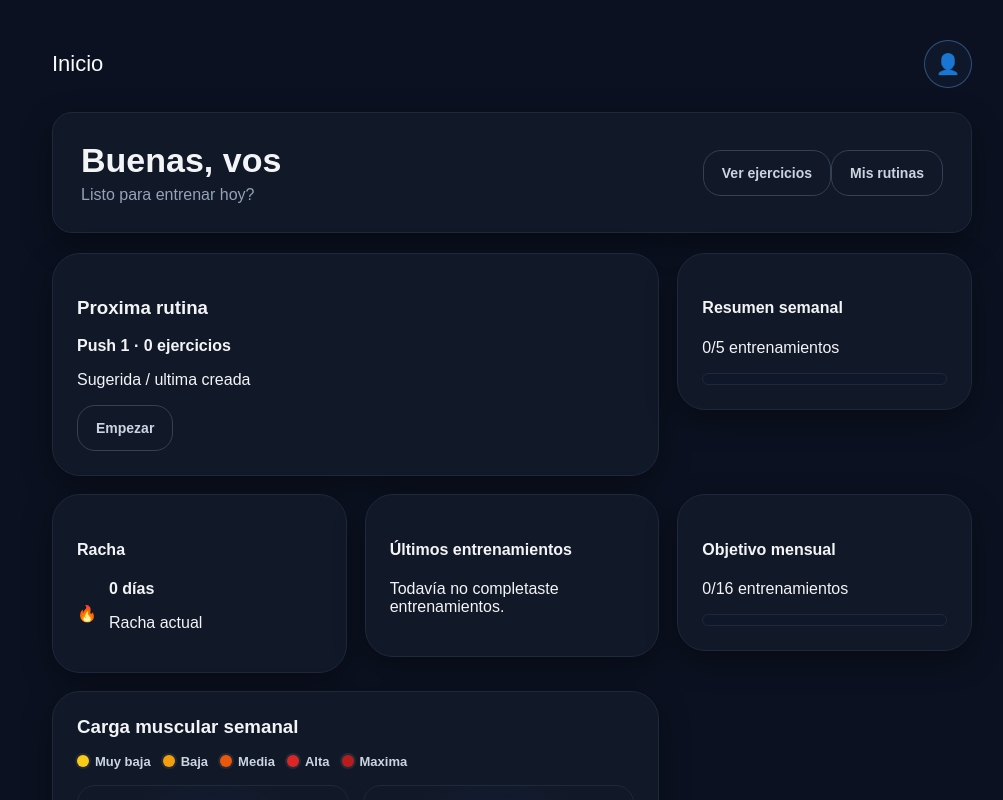
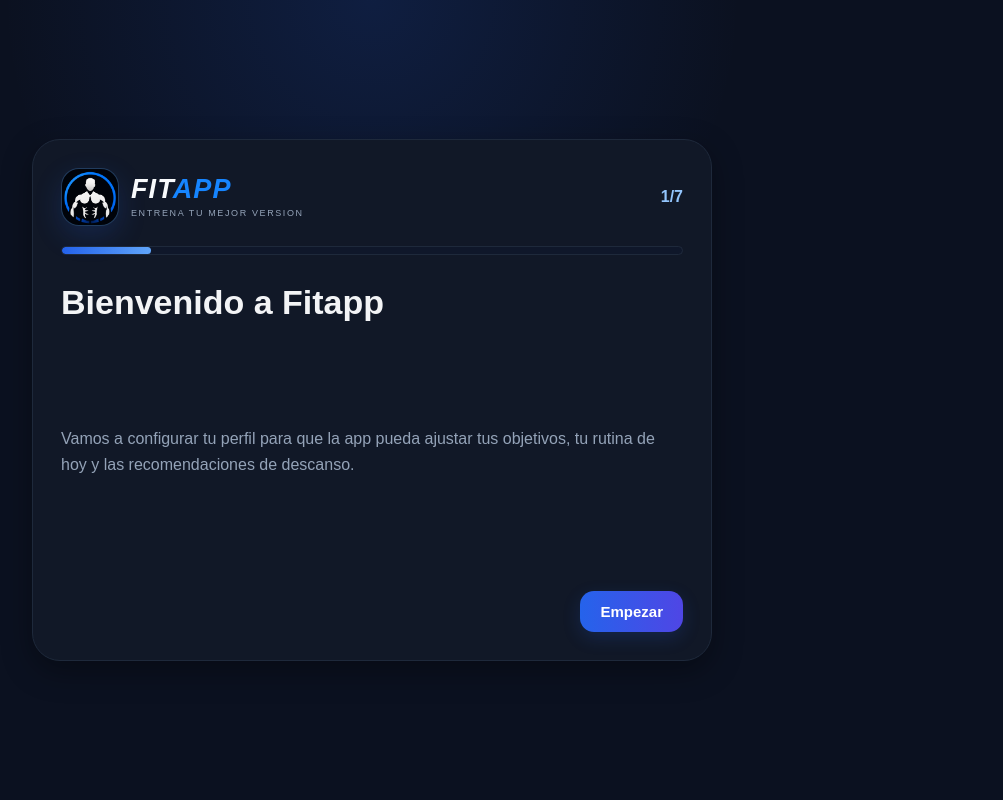
Before and after one commit to tucuvillalonga/gym-trainer, a React (Vite) app: page / in a window 1280 px wide. Shown: the top 800 px of the page, without its empty margins (268-1271 px from the left). Built offline with nearby package versions, Linux system fonts and the light colour scheme.

Commit message:
Cambios en onboarding

```diff
--- a/src/App.tsx
+++ b/src/App.tsx
@@ -9,6 +9,8 @@ import MisRutinas from "./components/MisRutinas";
 import Dashboard from "./components/Dashboard";
 import Perfil from "./components/Perfil";
 import WorkoutRunner from "./components/WorkoutRunner";
+import Onboarding from "./components/Onboarding";
+import { usePerfil } from "./hooks/usePerfil";
 import {
   CLAVE_EJERCICIOS_PERSONALIZADOS,
   obtenerEjerciciosPersonalizados,
@@ -97,6 +99,11 @@ function App() {
   const [indiceRutinaActual, setIndiceRutinaActual] = useState(0);
   const [rutinasRestaurada, setRutinasRestaurada] = useState(false);
   const { rutinas, eliminarEjercicioDeRutina } = useRutinas();
+  const { perfil } = usePerfil();
+  const necesitaOnboarding =
+    !perfil.onboardingCompletado || perfil.nombre.trim().length === 0;
+  const [mostrarOnboarding, setMostrarOnboarding] =
+    useState(necesitaOnboarding);
   const [busqueda, setBusqueda] = useState("");
   const [grupoSeleccionado, setGrupoSeleccionado] = useState("Todos");
   const [pantalla, setPantalla] = useState<"inicio" | "ejercicios" | "rutinas" | "perfil">(
@@ -123,6 +130,12 @@ function App() {
   useEffect(() => {
     localStorage.setItem(CLAVE_FAVORITOS, JSON.stringify(favoritos));
   }, [favoritos]);
+
+  useEffect(() => {
+    if (necesitaOnboarding) {
+      setMostrarOnboarding(true);
+    }
+  }, [necesitaOnboarding]);
 
   useEffect(() => {
     localStorage.setItem(
@@ -450,6 +463,10 @@ function App() {
     localStorage.setItem(CLAVE_RUTINA_GUARDADA, JSON.stringify(payload));
   }, [rutinaEnProgreso, indiceRutinaActual, rutinaPausada]);
 
+  if (mostrarOnboarding) {
+    return <Onboarding onFinish={() => setMostrarOnboarding(false)} />;
+  }
+
   return (
     <div className="layout">
       <aside className="sidebar">
@@ -555,7 +572,7 @@ function App() {
         ) : pantalla === "rutinas" ? (
           <MisRutinas onEmpezar={iniciarEntrenamiento} />
         ) : pantalla === "perfil" ? (
-          <Perfil />
+          <Perfil onReiniciarOnboarding={() => setMostrarOnboarding(true)} />
         ) : pantalla === "ejercicios" && (
           <>
             {ejercicioSeleccionado ? (
--- a/src/components/Onboarding.tsx
+++ b/src/components/Onboarding.tsx
@@ -28,7 +28,7 @@ function Onboarding({ onFinish }: Props) {
     equipamientoDisponible: perfil.equipamientoDisponible || [],
   });
 
-  const totalPasos = 6;
+  const totalPasos = 7;
 
   function actualizar(cambios: Partial<PreferenciasPerfil>) {
     setForm((actual) => ({ ...actual, ...cambios }));
@@ -47,6 +47,7 @@ function Onboarding({ onFinish }: Props) {
     const perfilFinal = {
       ...form,
       ...cambios,
+      nombre: form.nombre.trim(),
       objetivoMensual: Math.max(
         form.objetivoSemanal * 4,
         cambios.objetivoMensual ?? form.objetivoMensual
@@ -56,6 +57,20 @@ function Onboarding({ onFinish }: Props) {
 
     setPerfil(perfilFinal);
     onFinish();
+  }
+
+  function avanzar() {
+    if (paso === 1 && form.nombre.trim().length === 0) {
+      alert("Pone tu nombre para poder crear el perfil.");
+      return;
+    }
+
+    if (paso === totalPasos - 1) {
+      terminar();
+      return;
+    }
+
+    setPaso((actual) => actual + 1);
   }
 
   return (
@@ -79,6 +94,16 @@ function Onboarding({ onFinish }: Props) {
         </div>
 
         {paso === 0 && (
+          <div className="onboarding-step onboarding-bienvenida">
+            <h1>Bienvenido a Fitapp</h1>
+            <p>
+              Vamos a configurar tu perfil para que la app pueda ajustar tus objetivos,
+              tu rutina de hoy y las recomendaciones de descanso.
+            </p>
+          </div>
+        )}
+
+        {paso === 1 && (
           <div className="onboarding-step">
             <h1>Armemos tu perfil</h1>
             <p>Con unas preguntas cortas la app puede ajustar objetivos, tiempo y recomendaciones.</p>
@@ -94,7 +119,7 @@ function Onboarding({ onFinish }: Props) {
           </div>
         )}
 
-        {paso === 1 && (
+        {paso === 2 && (
           <div className="onboarding-step">
             <h1>Objetivo principal</h1>
             <div className="onboarding-opciones">
@@ -121,7 +146,7 @@ function Onboarding({ onFinish }: Props) {
           </div>
         )}
 
-        {paso === 2 && (
+        {paso === 3 && (
           <div className="onboarding-step">
             <h1>Tu nivel</h1>
             <div className="onboarding-opciones">
@@ -147,7 +172,7 @@ function Onboarding({ onFinish }: Props) {
           </div>
         )}
 
-        {paso === 3 && (
+        {paso === 4 && (
           <div className="onboarding-step">
             <h1>Frecuencia</h1>
             <label>
@@ -183,7 +208,7 @@ function Onboarding({ onFinish }: Props) {
           </div>
         )}
 
-        {paso === 4 && (
+        {paso === 5 && (
           <div className="onboarding-step">
             <h1>Equipamiento</h1>
             <div className="onboarding-opciones">
@@ -203,7 +228,7 @@ function Onboarding({ onFinish }: Props) {
           </div>
         )}
 
-        {paso === 5 && (
+        {paso === 6 && (
           <div className="onboarding-step">
             <h1>Listo</h1>
             <p>
@@ -230,9 +255,13 @@ function Onboarding({ onFinish }: Props) {
           <button
             type="button"
             className="boton-primario"
-            onClick={() => (paso === totalPasos - 1 ? terminar() : setPaso((actual) => actual + 1))}
+            onClick={avanzar}
           >
-            {paso === totalPasos - 1 ? "Entrar a la app" : "Continuar"}
+            {paso === totalPasos - 1
+              ? "Entrar a la app"
+              : paso === 0
+              ? "Empezar"
+              : "Continuar"}
           </button>
         </div>
       </section>
--- a/src/components/Perfil.tsx
+++ b/src/components/Perfil.tsx
@@ -1,6 +1,10 @@
 import { useState, useEffect } from "react";
 import { useRutinas } from "../hooks/useRutinas";
-import { usePerfil, type PreferenciasPerfil } from "../hooks/usePerfil";
+import {
+  crearPerfilDefault,
+  usePerfil,
+  type PreferenciasPerfil,
+} from "../hooks/usePerfil";
 import { useHistorial } from "../hooks/useHistorial";
 import { inicioDeSemana } from "../utils/fechas";
 
@@ -86,6 +90,17 @@ function Perfil({ onReiniciarOnboarding }: Props) {
       ...perfil,
       onboardingCompletado: false,
     });
+    onReiniciarOnboarding?.();
+  }
+
+  function eliminarPerfil() {
+    const confirmar = window.confirm(
+      "Seguro que queres eliminar tu perfil? Vas a volver al onboarding para cargarlo de nuevo."
+    );
+
+    if (!confirmar) return;
+
+    setPerfil(crearPerfilDefault());
     onReiniciarOnboarding?.();
   }
 
@@ -322,6 +337,14 @@ function Perfil({ onReiniciarOnboarding }: Props) {
       >
         Volver a hacer el onboarding
       </button>
+
+      <button
+        type="button"
+        className="boton-secundario boton-peligro perfil-onboarding-boton"
+        onClick={eliminarPerfil}
+      >
+        Eliminar perfil
+      </button>
     </section>
   );
 }
--- a/src/hooks/usePerfil.ts
+++ b/src/hooks/usePerfil.ts
@@ -34,7 +34,8 @@ const DIAS_SEMANA: DiaSemana[] = [
   "sabado",
 ];
 
-const perfilDefault: PreferenciasPerfil = {
+export function crearPerfilDefault(): PreferenciasPerfil {
+  return {
     nombre: "",
     objetivoSemanal: 5,
     objetivoMensual: 16,
@@ -48,6 +49,9 @@ const perfilDefault: PreferenciasPerfil = {
       return plan;
     }, {} as Record<DiaSemana, string>),
   };
+}
+
+export const perfilDefault: PreferenciasPerfil = crearPerfilDefault();
 
 function leerPerfil() {
   try {
@@ -61,6 +65,11 @@ function leerPerfil() {
 
 function guardarPerfil(perfil: PreferenciasPerfil) {
   localStorage.setItem(CLAVE_PERFIL, JSON.stringify(perfil));
+  window.dispatchEvent(new Event(EVENTO_PERFIL));
+}
+
+export function borrarPerfilGuardado() {
+  localStorage.setItem(CLAVE_PERFIL, JSON.stringify(crearPerfilDefault()));
   window.dispatchEvent(new Event(EVENTO_PERFIL));
 }
 
```
Lines whose indentation alone changed are shown as unchanged.
